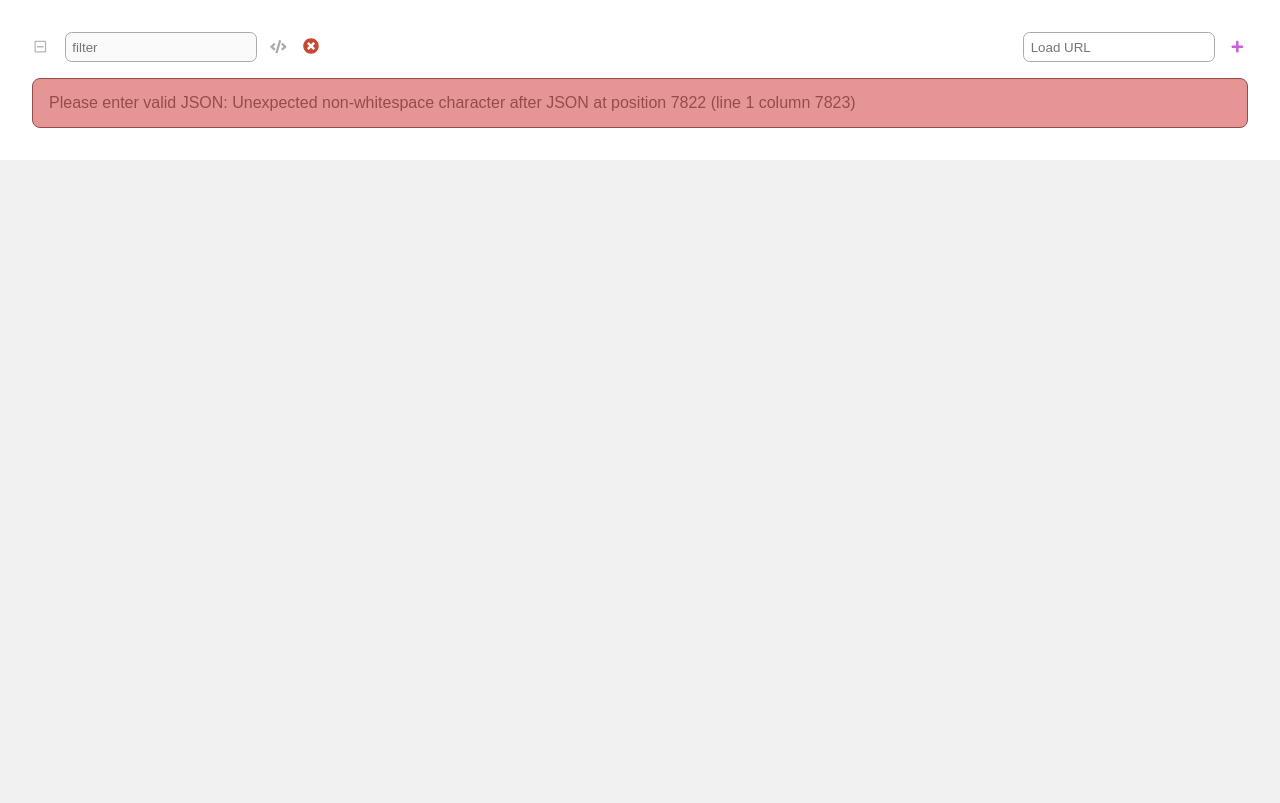
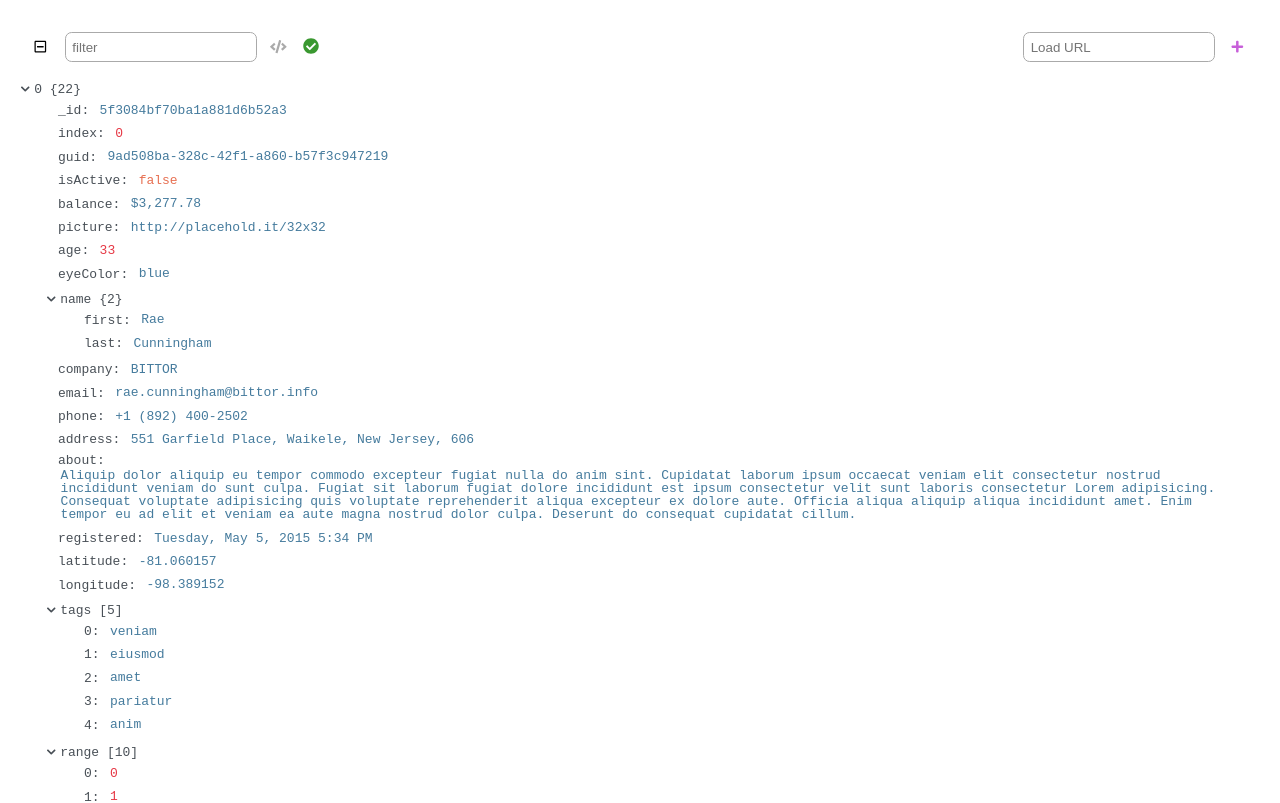
Before and after one commit to rhgrieve/react-json-view, a React (Create React App) app: page / in a window 1280 px wide. Shown: the top 803 px of the page. Built offline with nearby package versions, Linux system fonts and the light colour scheme.

Commit message:
Trigger vercel build

```diff
--- a/src/components/JsonView.js
+++ b/src/components/JsonView.js
@@ -50,10 +50,7 @@ export const JsonView = (props) => {
   }, [data, searchValue]);
 
   useEffect(() => {
-    if (
-      props.data &&
-      validateJson(JSON.stringify(props.data).concat("asdfasdf...asdfasd"))
-    ) {
+    if (props.data && validateJson(JSON.stringify(props.data))) {
       setData(props.data);
     }
   }, [props.data]);
```
